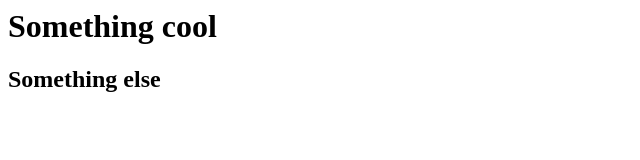
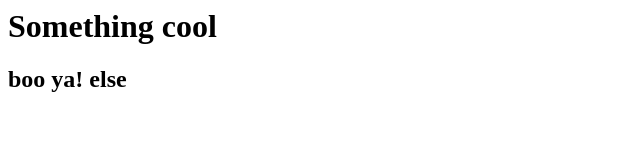
Before and after one commit to niftydevdocs/crappy-stuff, a plain HTML site: page index.html in a window 1280 px wide. Shown: the full height of the page, 0-640 px from the left. Drawn offline with Linux system fonts and the light colour scheme.

Commit message:
changed h2

```diff
--- a/index.html
+++ b/index.html
@@ -1,2 +1,2 @@
 <h1>Something cool</h1>
-<h2>Something else</h2>
+<h2>boo ya! else</h2>
```
